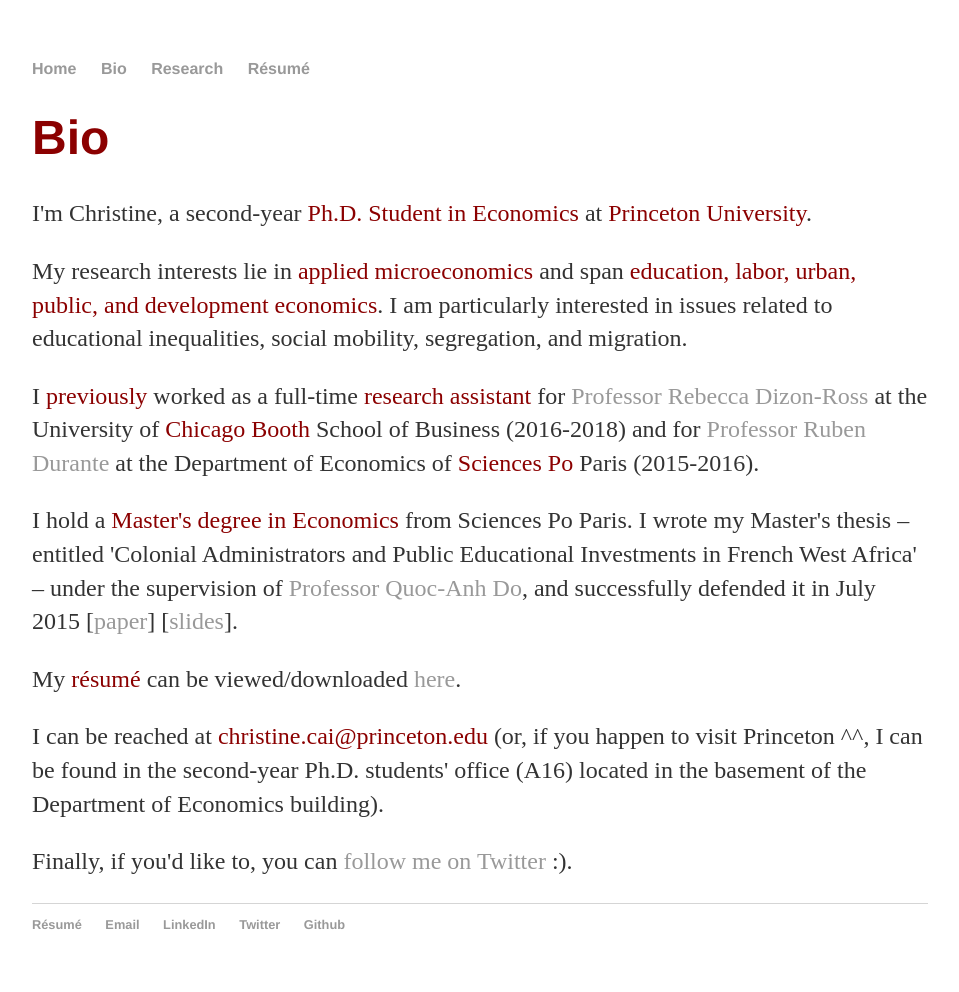
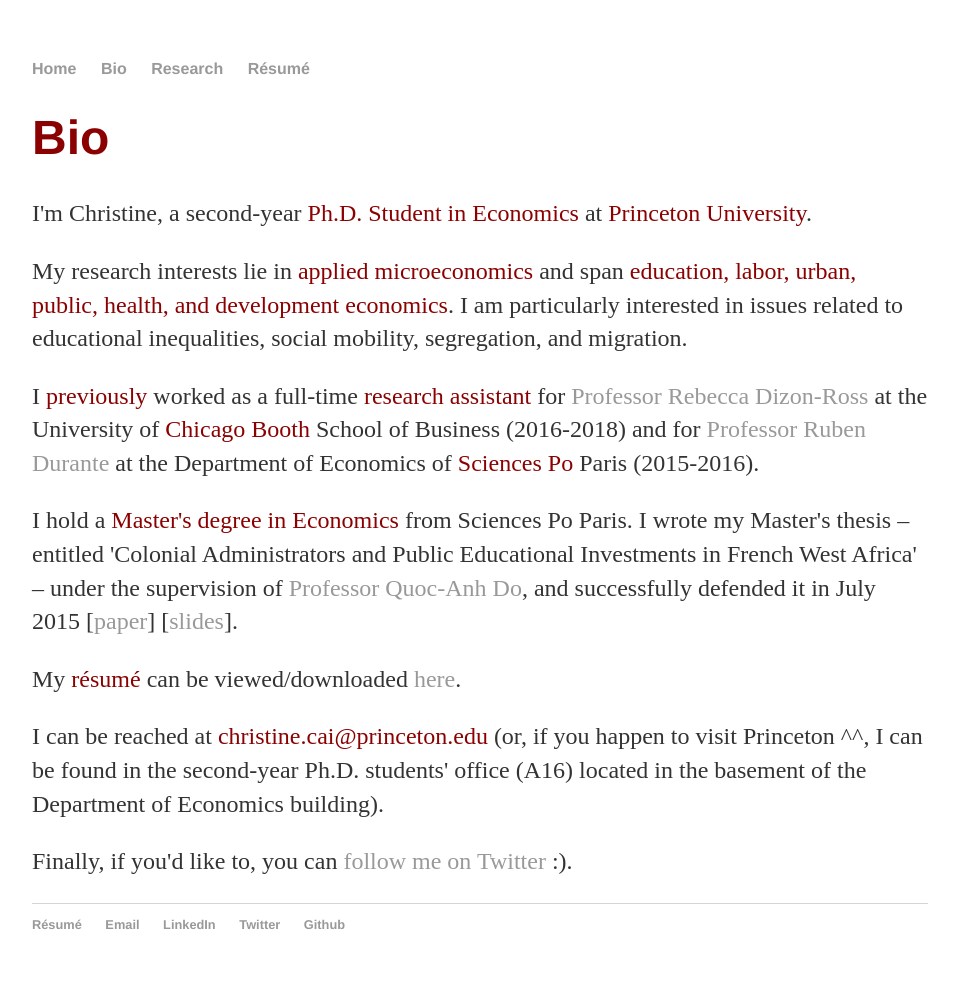
Before and after one commit to christinecai/christinecai.github.io, a Jekyll site: the page built from bio/Bio.html, in a window 1280 px wide. Shown: the whole page, without its empty margins (160-1119 px from the left). Built offline with Jekyll 4.4.1, drawn with Linux system fonts in a browser that asks for light colours.

Commit message:
Update Bio.html

```diff
--- a/bio/Bio.html
+++ b/bio/Bio.html
@@ -12,7 +12,7 @@ title: Bio
 	  <p>I'm Christine, a second-year <font color="darkred">Ph.D. Student in Economics</font> at <font color="darkred">Princeton University</font>.</p>
 
 		<p>My research interests lie in <font color="darkred">applied microeconomics</font>
-			and span <font color="darkred">education, labor, urban, public, and development economics</font>.
+			and span <font color="darkred">education, labor, urban, public, health, and development economics</font>.
 			I am particularly interested in issues related to educational inequalities, social mobility, segregation, and migration.</p>
 
 <p>I <font color="darkred">previously</font> worked as a full-time <font color="darkred">research assistant</font> for
```
